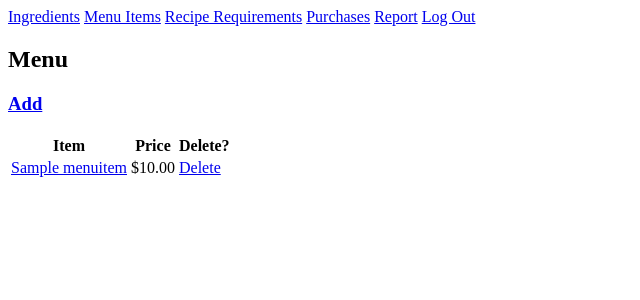
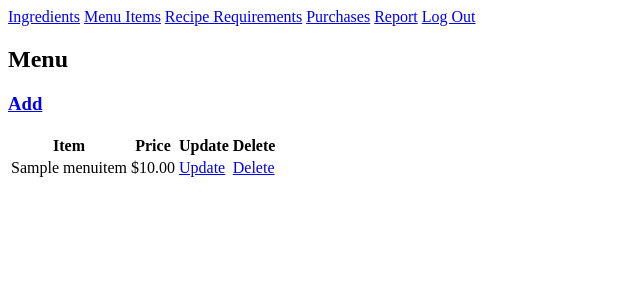
Before and after one commit to Grant094/djangodelights, a Django app: page /menuitems in a window 1280 px wide. Shown: the top 300 px of the page, without its empty margins (0-640 px from the left). Run offline with Django 4.2, Linux system fonts and the light colour scheme; a user stored in the database is signed in; tables that the repository leaves empty hold one stand-in row (values such as "Sample post").

Commit message:
changed pages so links for updating or deleting items have their own columns

```diff
--- a/inventory/templates/inventory/ingredients.html
+++ b/inventory/templates/inventory/ingredients.html
@@ -11,15 +11,17 @@
                     <th>Name</th>
                     <th>Quantity</th>
                     <th>Price Per Unit</th>
+                    <th>Update</th>
                     <th>Delete</th>
                 </tr>
             </thead>
             <tbody>
             {% for ingredient in object_list %}
                 <tr>
-                    <td><a href="{% url 'ingredientupdate' ingredient.pk %}">{{ ingredient.name }}</a></td>
+                    <td>{{ ingredient.name }}</td>
                     <td>{{ ingredient.quantity }} {{ ingredient.unit }}</td>
                     <td>{{ ingredient.unit_price|floatformat:2 }}</td>
+                    <td><a href="{% url 'ingredientupdate' ingredient.pk}">Update</a></td>
                     <td><a href="{% url 'ingredientdelete' ingredient.pk %}">Delete</a></td>
                 </tr>
             {% endfor %}
--- a/inventory/templates/inventory/menu.html
+++ b/inventory/templates/inventory/menu.html
@@ -10,14 +10,16 @@
                 <tr>
                     <th>Item</th>
                     <th>Price</th>
-                    <th>Delete?</th>
+                    <th>Update</th>
+                    <th>Delete</th>
                 </tr>
             </thead>
             <tbody>
             {% for item in object_list %}
                 <tr>
-                    <td><a href="{% url 'menuitemupdate' item.pk %}">{{ item.title }}</a></td>
+                    <td>{{ item.title }}</td>
                     <td align="center">${{ item.price|floatformat:2 }}</td>
+                    <td><a href="{% url 'menuitemupdate' item.pk}">Update</a></td>
                     <td><a href="{% url 'menuitemdelete' item.pk %}">Delete</a></td>
                 </tr>
             {% endfor %}
```
